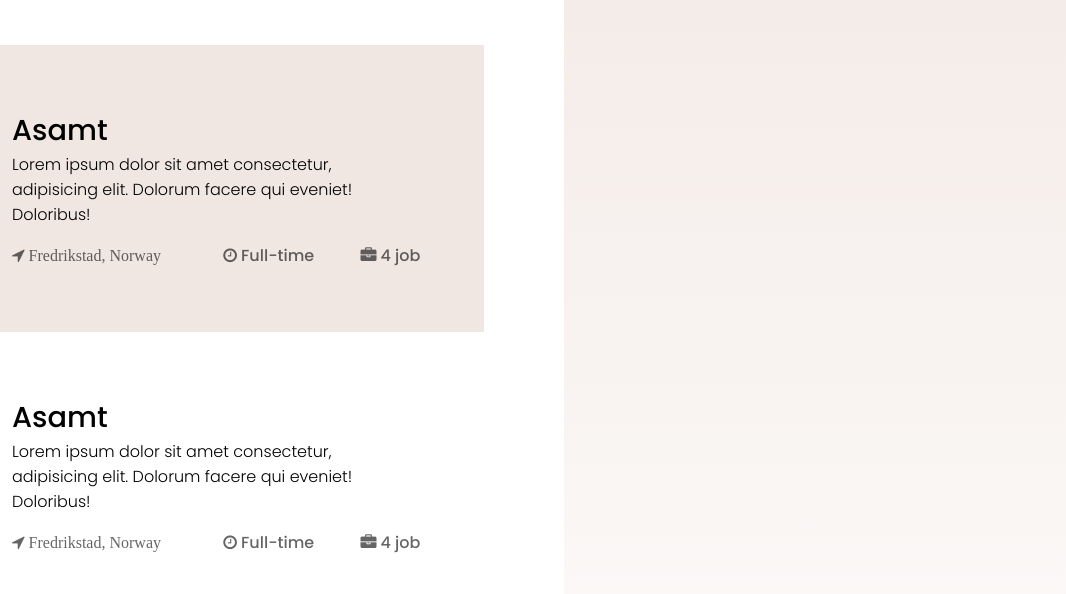
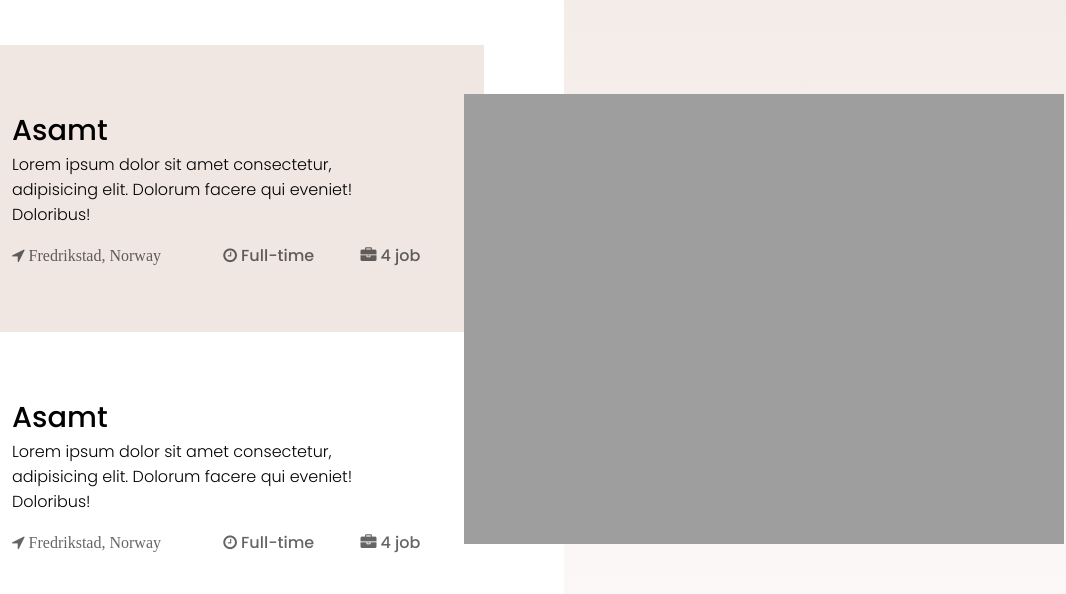
Before and after one commit to thevinodpatidar/job-hub-design.io, a plain HTML site: page index.html in a window 1280 px wide. Shown: the part 3022-3616 px from the top of the page, 214-1280 px from the left. Drawn offline with nearby package versions, Linux system fonts and the light colour scheme; files that its build step writes are made by us from their sources; the site is published under a folder, as on GitHub Pages, so addresses that start at the root find nothing.

Commit message:
first commit

```diff
--- a/index.html
+++ b/index.html
@@ -276,7 +276,7 @@
           <h4 class="meta__heading">5300+ Startups</h4>
           <h2 class="heading">Find your second home</h2>
         </div>
-        <img class="startup__image__1" src="/img/startup_image_1.jpg" alt="" srcset="">
+        <img class="startup__image__1" src="./img/startup_image_1.jpg" alt="" srcset="">
         <!-- <img class="startup__image__2" src="/img/startup_image_2.jpg" alt="" srcset=""> -->
         <div class="right__bottom">
           <button class="button">Show all Startups</button>
```
